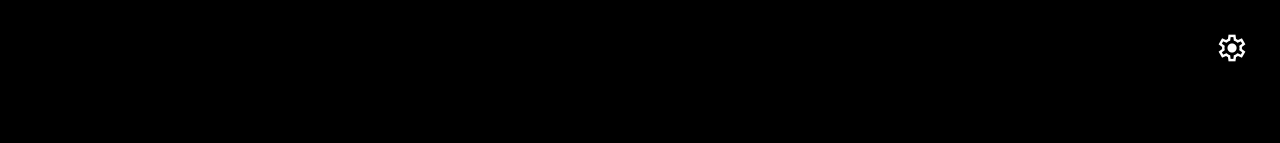
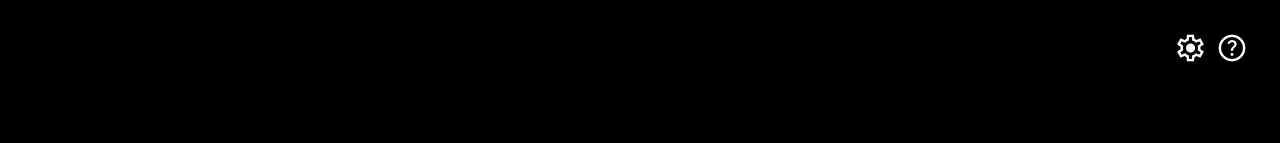
Before and after one commit to soxfox42/txybniz, a website built with Parcel: page src/index.html in a window 1280 px wide. Shown: the top 143 px of the page. Built offline with nearby package versions, Linux system fonts and the light colour scheme.

Commit message:
Add link to docs

```diff
--- a/src/index.html
+++ b/src/index.html
@@ -14,9 +14,14 @@
         <script type="module" src="main.ts"></script>
     </head>
     <body>
-        <span id="settings-icon">
-            <span class="material-symbols-outlined">settings</span>
-        </span>
+        <div id="icons">
+            <span id="settings-icon">
+                <span class="material-symbols-outlined">settings</span>
+            </span>
+            <a href="https://github.com/soxfox42/txybniz">
+                <span class="material-symbols-outlined">help</span>
+            </a>
+        </div>
         <svg xmlns="http://www.w3.org/2000/svg" id="circles"></svg>
         <div id="code-block">
             <div id="comments"></div>
--- a/src/style.scss
+++ b/src/style.scss
@@ -22,12 +22,16 @@ body {
     font-size: 32px;
 }
 
-#settings-icon {
+#icons {
     position: absolute;
     top: 32px;
     right: 32px;
 
     cursor: pointer;
+
+    a {
+        color: white;
+    }
 }
 
 #circles {
```
